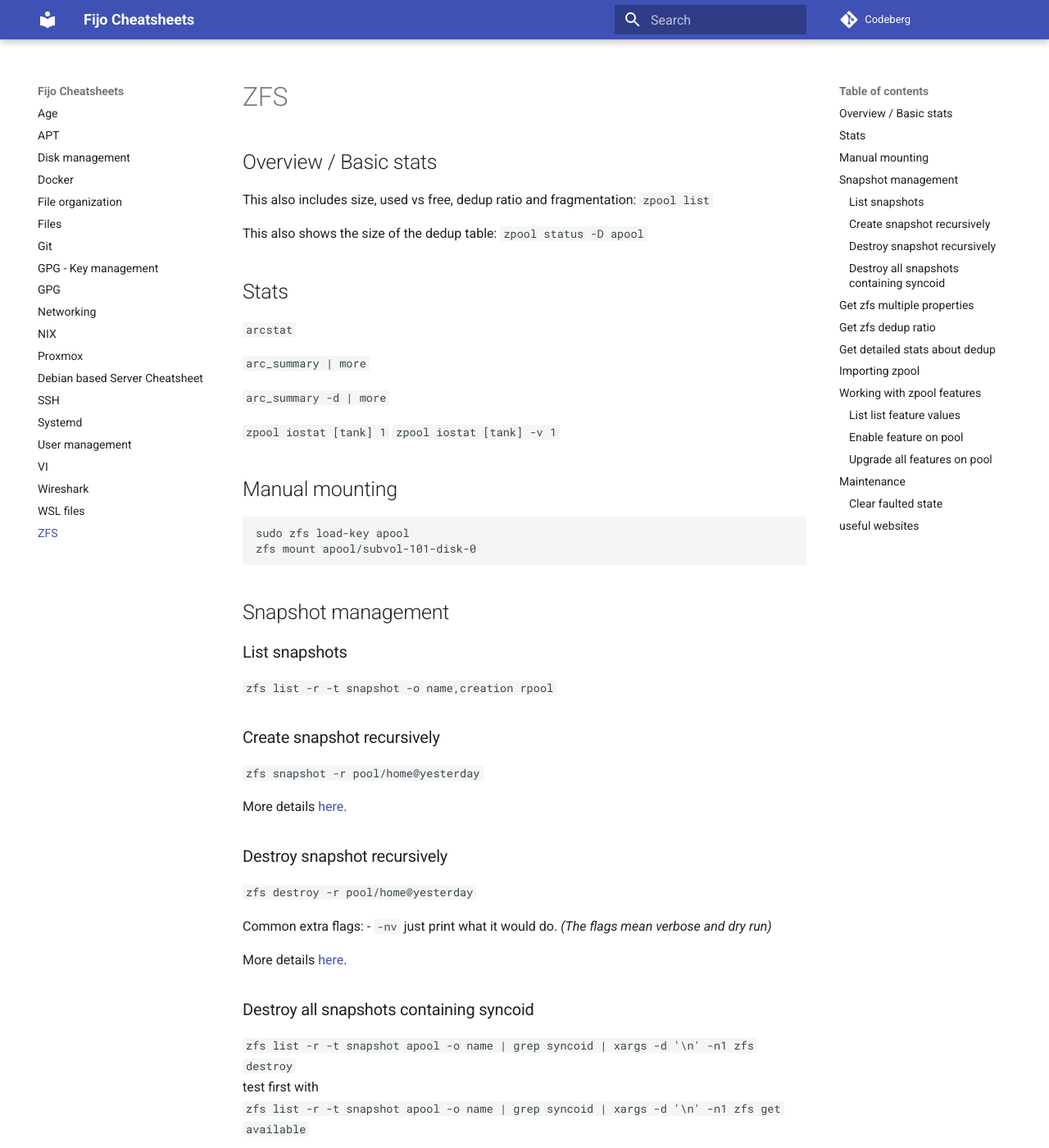
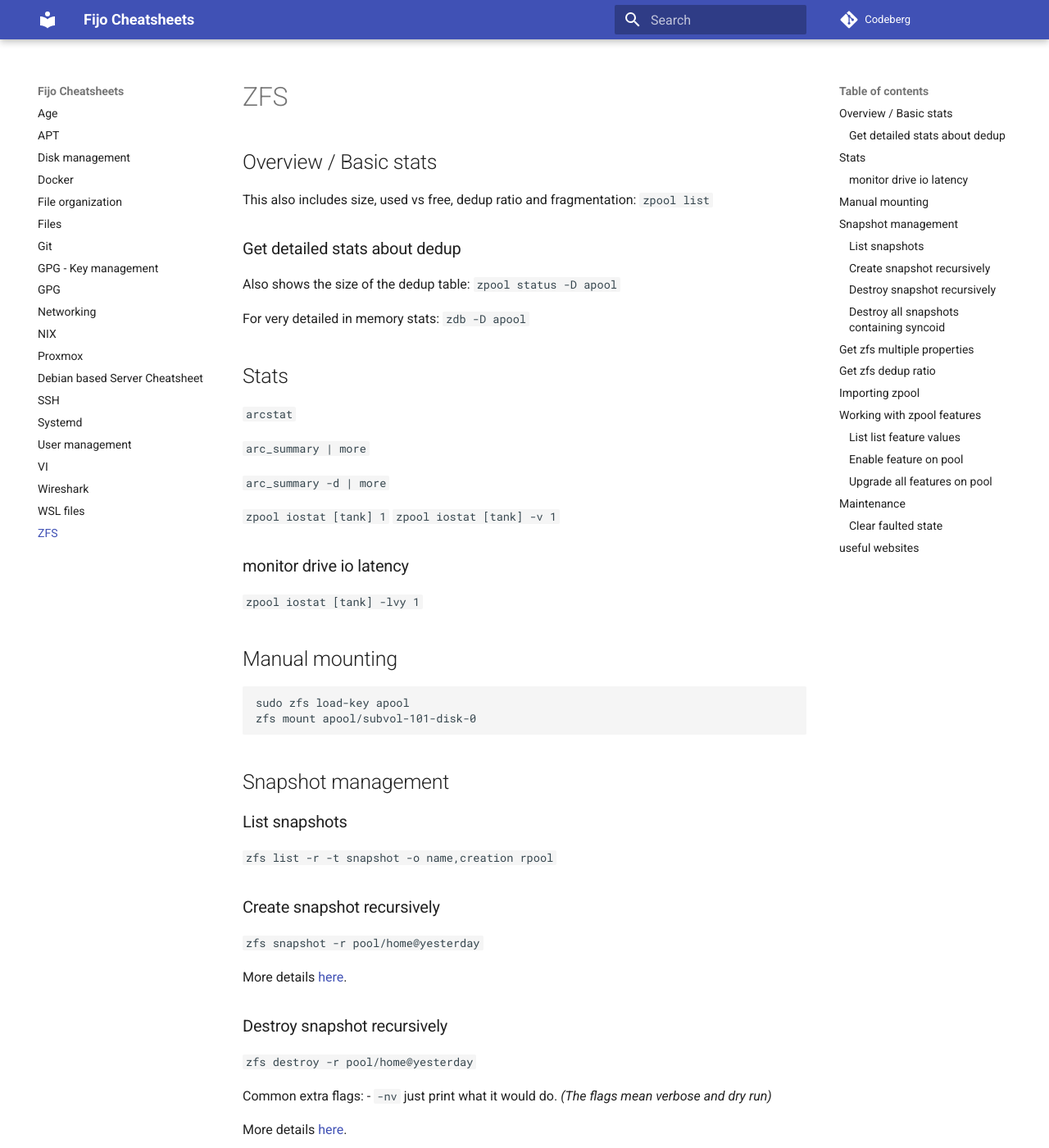
Before and after one commit to Fijo/cheat-mirror, an MkDocs documentation site: the page built from docs/zfs.md, in a window 1280 px wide and 1400 px high. Shown: the whole window at 82% size. Built offline with MkDocs 1.6.1 and Material for MkDocs 9.7.7, drawn with Linux system fonts in a browser that asks for light colours; some of the changed text lies outside the part shown.

Commit message:
tweaked zfs stat commands

```diff
--- a/docs/zfs.md
+++ b/docs/zfs.md
@@ -5,8 +5,12 @@
 This also includes size, used vs free, dedup ratio and fragmentation:
 `zpool list`
 
-This also shows the size of the dedup table:
+### Get detailed stats about dedup
+Also shows the size of the dedup table:
 `zpool status -D apool`
+
+For very detailed in memory stats:
+`zdb -D apool`
 
 ## Stats
 
@@ -18,6 +22,9 @@ This also shows the size of the dedup table:
 
 `zpool iostat [tank] 1`
 `zpool iostat [tank] -v 1`
+
+### monitor drive io latency
+`zpool iostat [tank] -lvy 1`
 
 ## Manual mounting
 
```
Also changed, not shown: other parts of docs/zfs.md (+0 -7 lines).
